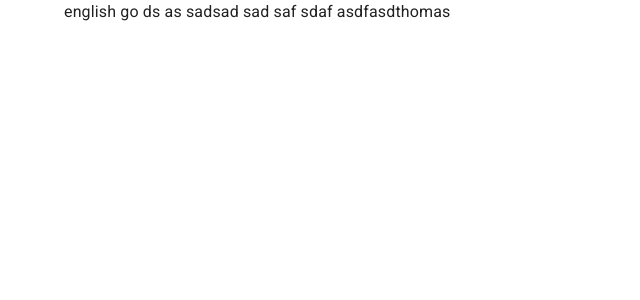
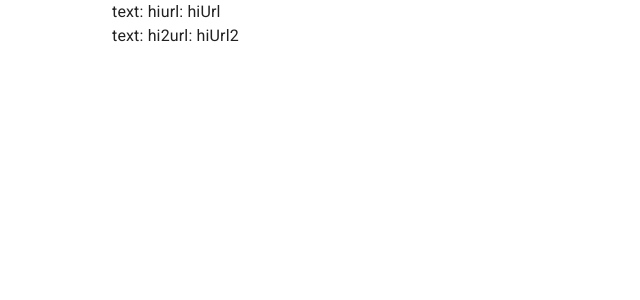
Before and after one commit to mamdasan/persain-react-dashbaord, a React app: page / in a window 1280 px wide. Shown: the top 300 px of the page, without its empty margins (0-640 px from the left). Built offline with nearby package versions, Linux system fonts and the light colour scheme.

Commit message:
add PRDDrawer component and some changes

```diff
--- a/src/App.tsx
+++ b/src/App.tsx
@@ -1,5 +1,6 @@
 import * as React from "react";
-import { Container, Drawer } from "@mui/material";
+import { Container } from "@mui/material";
+import { PRDDrawer } from "./component/PRDDrawer";
 
 export interface HelloWorldProps {
   userName: string;
@@ -9,9 +10,18 @@ export interface HelloWorldProps {
 export const App = (props: HelloWorldProps) => {
   return (
     <Container>
-      <Drawer />
-      {props.lang} go ds as sadsad sad saf sdaf asdfasd
-      {props.userName}
+      <PRDDrawer
+        options={[
+          {
+            text: "hi",
+            url: "hiUrl",
+          },
+          {
+            text: "hi2",
+            url: "hiUrl2",
+          },
+        ]}
+      />
     </Container>
   );
 };
--- /dev/null
+++ b/src/component/PRDDrawer.tsx
@@ -0,0 +1,31 @@
+import * as React from "react";
+import { Drawer, Container } from "@mui/material";
+
+interface Options {
+  text: string;
+  url: string;
+}
+
+export interface DrawerProps {
+  options: Options[];
+}
+
+export const PRDDrawer = (props: DrawerProps) => {
+
+  const optionsRender = [];
+  for (const option of props.options) {
+    optionsRender.push(
+      <Container>
+        text: {option.text}
+        url: {option.url}
+      </Container>
+    );
+  }
+
+  return (
+    <Container>
+      <Drawer />
+      {optionsRender}
+    </Container>
+  );
+};
--- a/tsconfig.json
+++ b/tsconfig.json
@@ -7,7 +7,10 @@
     "preserveConstEnums": true,
     "removeComments": true,
     "sourceMap": true,
-    "target": "es5"
+    "target": "es5",
+  },
+  "rules": {
+    "no-console": false
   }
   //  "include": [
   //    "src/components/index.tsx"
--- a/webpack.config.js
+++ b/webpack.config.js
@@ -38,6 +38,7 @@ module.exports = {
     },
     open: true,
     port: 4000,
-    hot: "only",
+    // hot: 'only' has a bug in webpack 5. https://github.com/webpack-contrib/webpack-hot-middleware/issues/390
+    hot: true,
   },
 };
```
Also changed, not shown: 1 other file (tests, documents, lock files or other folders).
